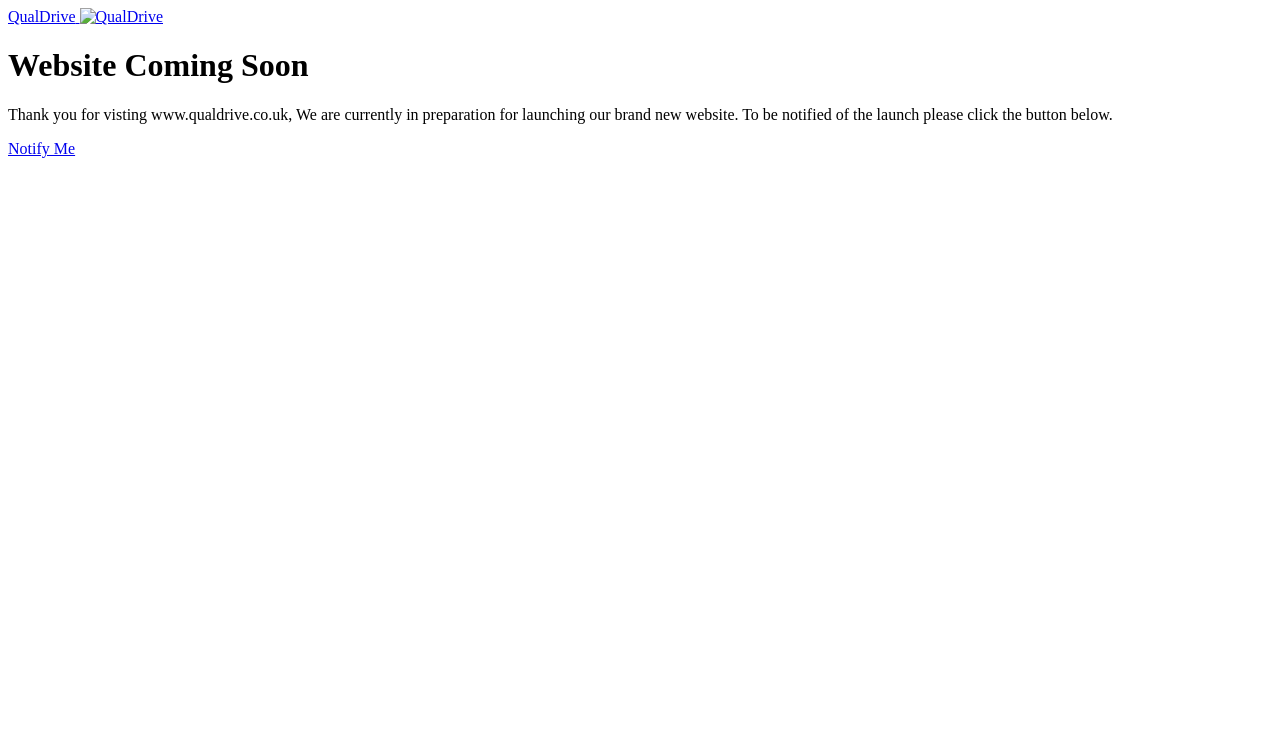
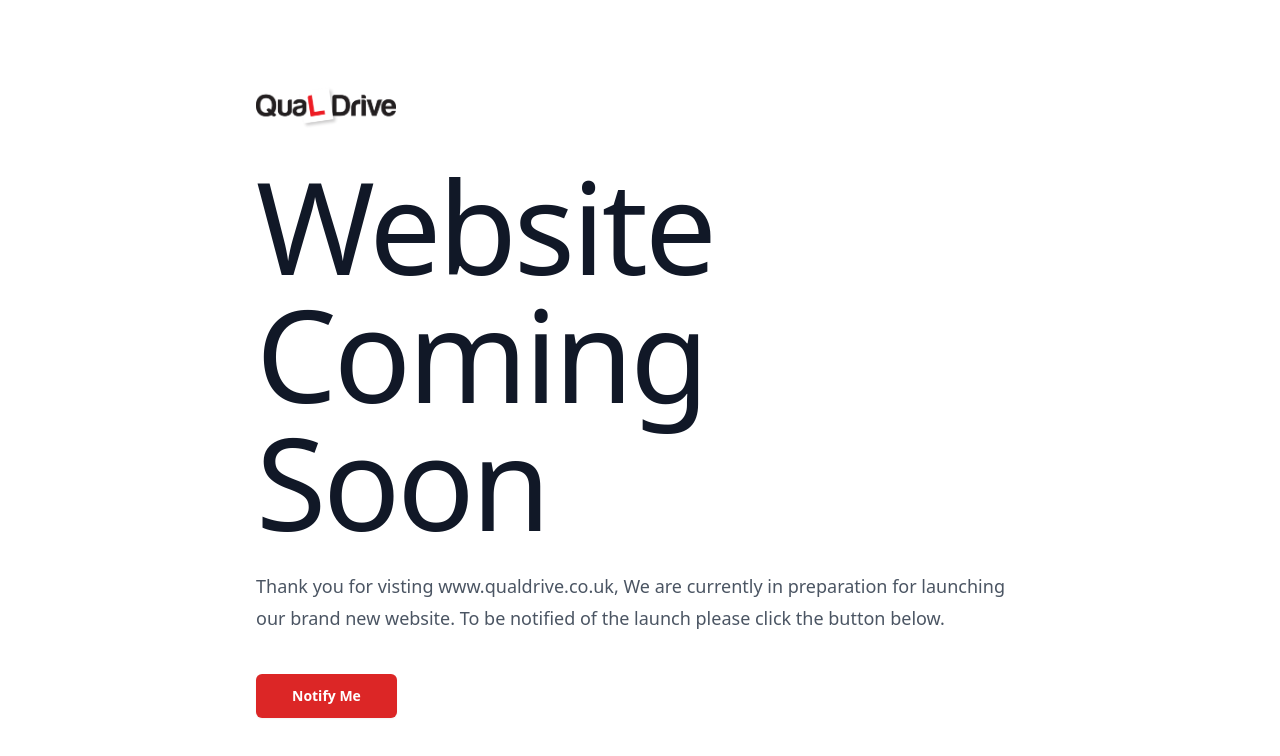
Before and after one commit to McleanDesignCo/Qualdrive, a plain HTML site: page index.html in a window 1280 px wide. Drawn offline with Linux system fonts and the light colour scheme; the site is published under a folder, as on GitHub Pages, so addresses that start at the root find nothing.

Commit message:
Update index.html

```diff
--- a/index.html
+++ b/index.html
@@ -4,9 +4,9 @@
     <meta charset="UTF-8">
     <meta http-equiv="X-UA-Compatible" content="IE=edge">
     <meta name="viewport" content="width=device-width, initial-scale=1.0">
-    <link href="/build.css" rel="stylesheet">
+    <link href="build.css" rel="stylesheet">
     <title>Qualdrive - Quality Driving Lessons</title>
-    <link rel="icon" type="image/x-icon" href="/favicon.ico">
+    <link rel="icon" type="image/x-icon" href="favicon.ico">
 </head>
 <body>
     <div class="bg-white">
@@ -15,7 +15,7 @@
             <div class="flex lg:flex-1 mb-8">
                 <a href="#" class="-m-1.5 p-1.5">
                   <span class="sr-only">QualDrive</span>
-                  <img class="h-12 w-auto" src="/QualDrive master colour logo.png" alt="QualDrive">
+                  <img class="h-12 w-auto" src="QualDrive master colour logo.png" alt="QualDrive">
                 </a>
               </div>
             <div class="text-left">
```
